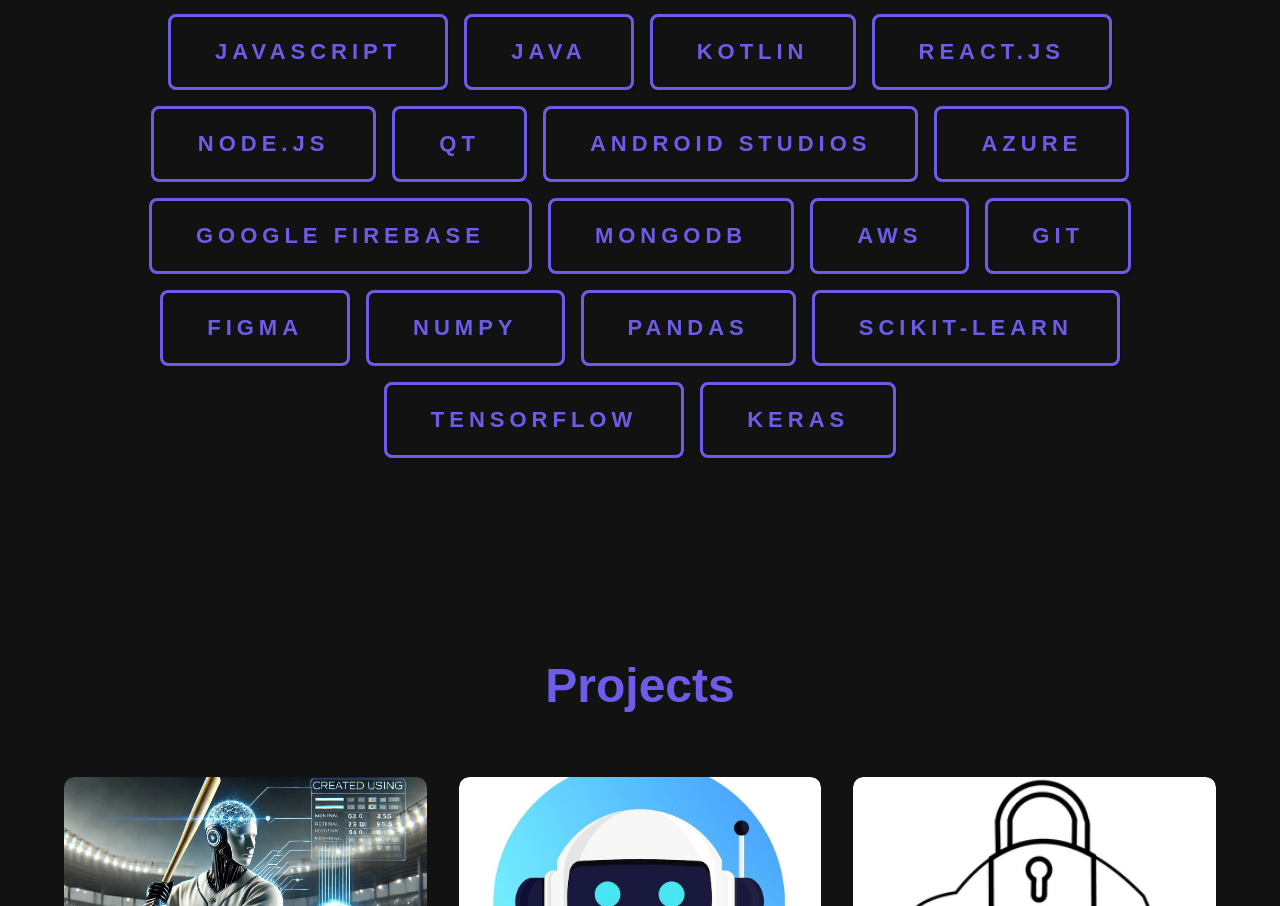
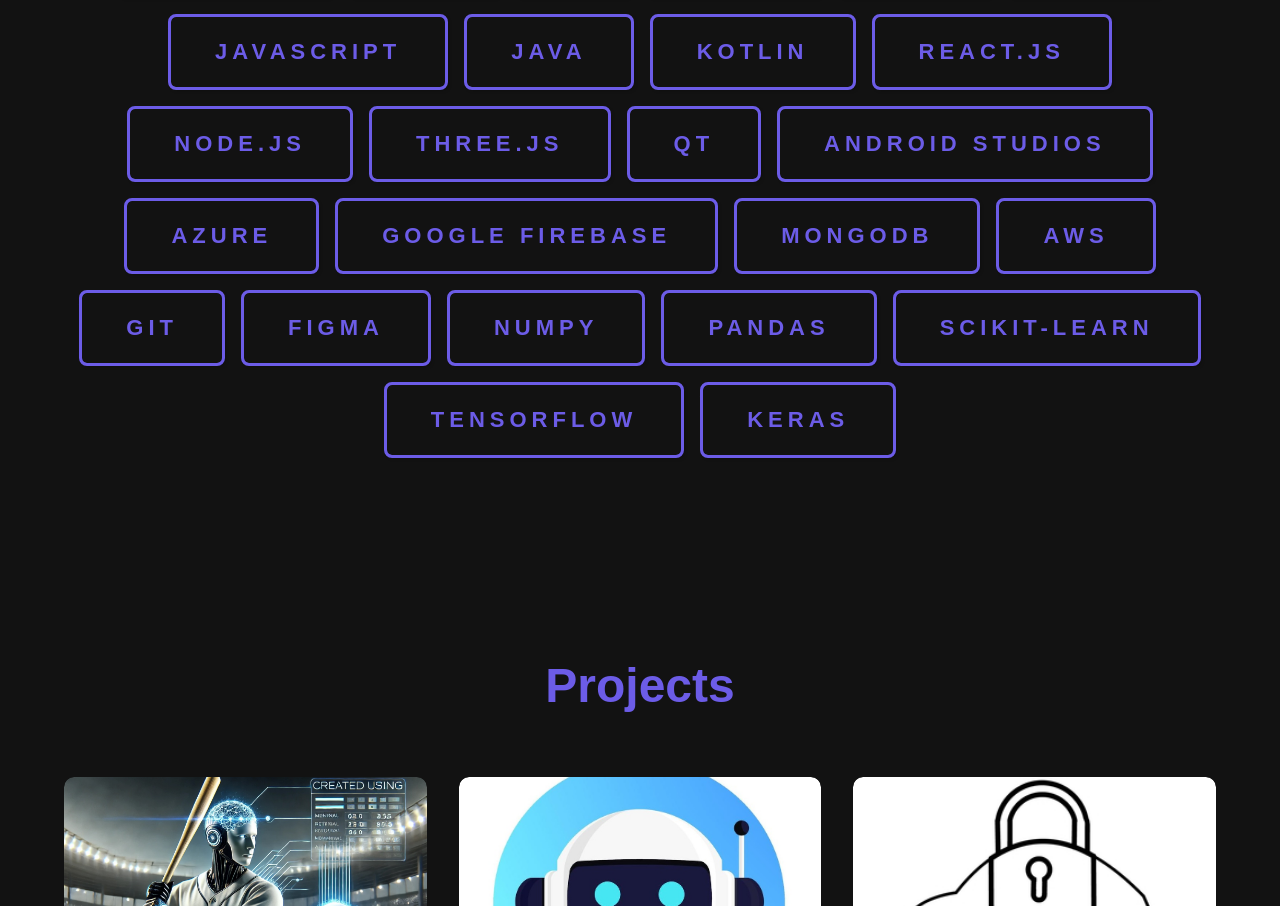
Before and after one commit to dylan-savage/DylanSavage, a React (Create React App) app: page / in a window 1280 px wide. Shown: the part 2554-3460 px from the top of the page. Built offline with nearby package versions, Linux system fonts and the light colour scheme.

Commit message:
Resume Switch

```diff
--- a/src/components/Skills.js
+++ b/src/components/Skills.js
@@ -3,7 +3,7 @@
 
 const skills = [
   'Python', 'C++', 'C', 'HTML', 'CSS', 'SQL',
-  'Javascript', 'Java', 'Kotlin', 'React.js','Node.js','QT', 'Android Studios', 'Azure', 'Google Firebase', 'MongoDB',
+  'Javascript', 'Java', 'Kotlin', 'React.js','Node.js','Three.js','QT', 'Android Studios', 'Azure', 'Google Firebase', 'MongoDB',
   'AWS', 'Git', 'Figma',  'Numpy', 'pandas', 'Scikit-Learn', 'TensorFlow', 'Keras'
 ];
 
```
Also changed, not shown: 1 other file (tests, documents, lock files or other folders).
